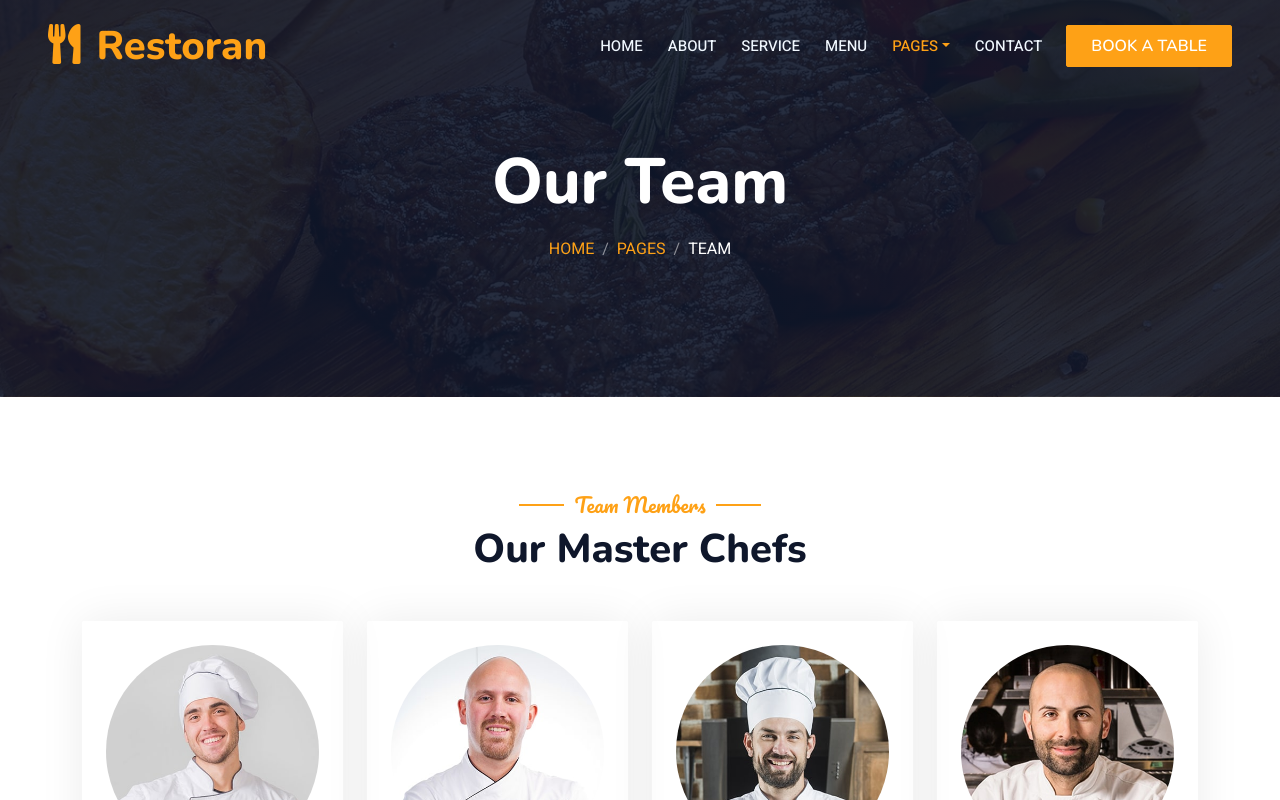
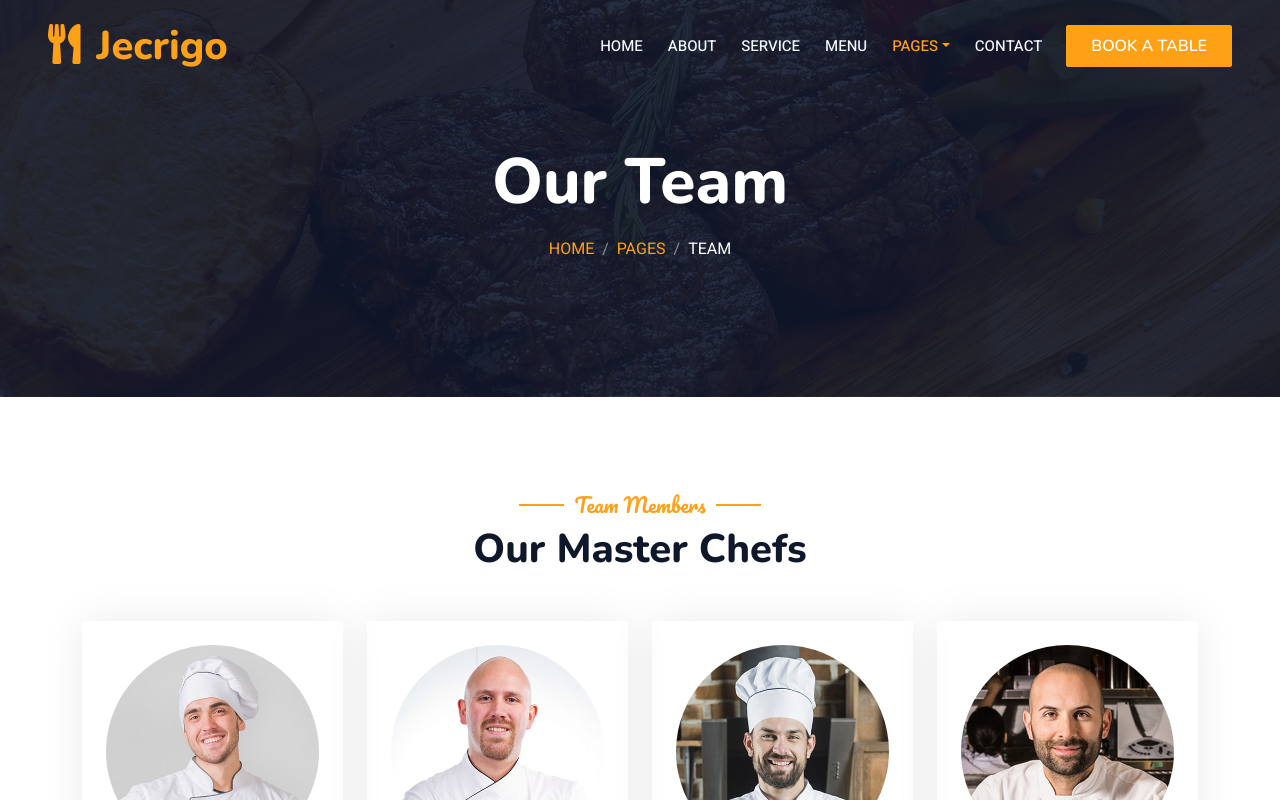
Before and after one commit to direy19/Jecrigo3, a plain HTML site: page team.html in a window 1280 px wide. Shown: the top 800 px of the page. Drawn offline with nearby package versions, Linux system fonts and the light colour scheme.

Commit message:
Update team.html

```diff
--- a/team.html
+++ b/team.html
@@ -47,7 +47,7 @@
         <div class="container-xxl position-relative p-0">
             <nav class="navbar navbar-expand-lg navbar-dark bg-dark px-4 px-lg-5 py-3 py-lg-0">
                 <a href="" class="navbar-brand p-0">
-                    <h1 class="text-primary m-0"><i class="fa fa-utensils me-3"></i>Restoran</h1>
+                    <h1 class="text-primary m-0"><i class="fa fa-utensils me-3"></i>Jecrigo</h1>
                     <!-- <img src="img/logo.png" alt="Logo"> -->
                 </a>
                 <button class="navbar-toggler" type="button" data-bs-toggle="collapse" data-bs-target="#navbarCollapse">
```
